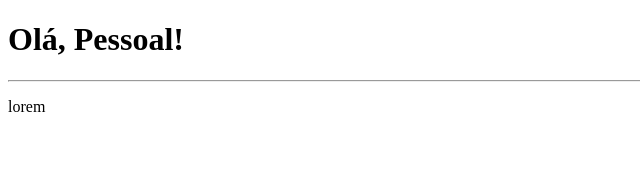
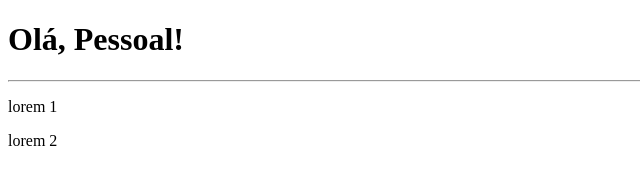
Before and after one commit to thaisamartins/Primeiro-Repositorio, a plain HTML site: page site-exemplo/index.html in a window 1280 px wide. Shown: the full height of the page, 0-640 px from the left. Drawn offline with Linux system fonts and the light colour scheme.

Commit message:
adicionei um novo paragrafo

```diff
--- a/site-exemplo/index.html
+++ b/site-exemplo/index.html
@@ -8,7 +8,8 @@
 <body>
 	<h1>Olá, Pessoal!</h1>
 		<hr>
-		<p>lorem</p>
+		<p>lorem 1</p>
+		<p>lorem 2</p>
 
 </body>
 </html>
```
